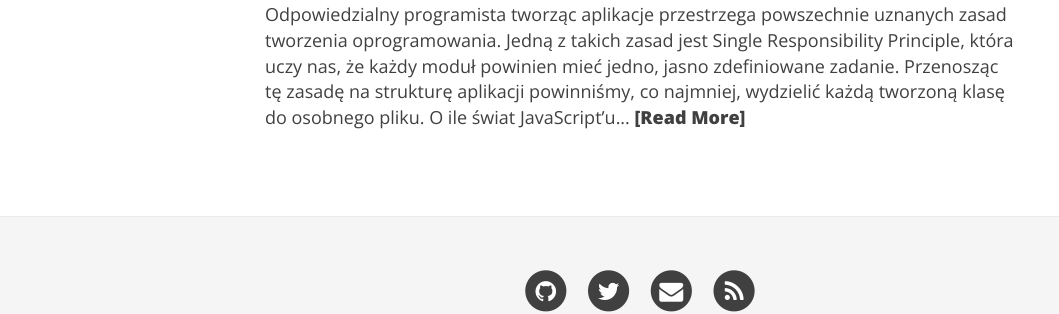
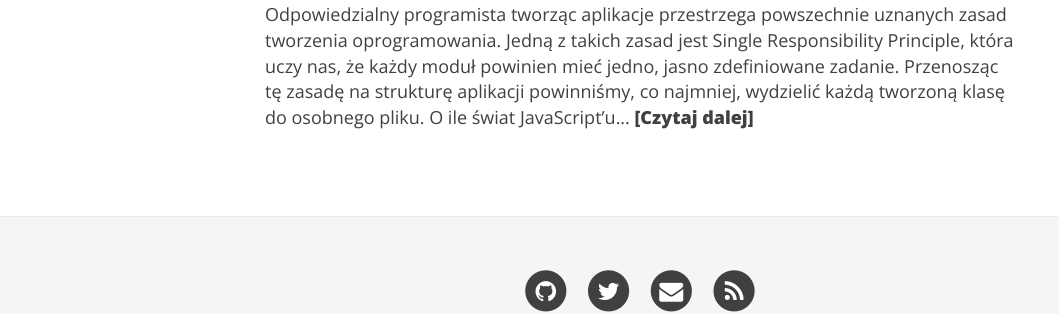
Before and after one commit to glipecki/glipecki.github.io, a Jekyll site: the page built from index.html, in a window 1280 px wide. Shown: the part 289-603 px from the top of the page, without its empty margins (0-1059 px from the left). Built offline with Jekyll 4.4.1, drawn with Linux system fonts in a browser that asks for light colours; nearby versions of some CDN libraries; the list of posts is cut into pages by our own code.

Commit message:
tłumaczenia

```diff
--- a/index.html
+++ b/index.html
@@ -25,7 +25,7 @@ subtitle:
       {{ post.excerpt | strip_html | xml_escape | truncatewords: site.excerpt_length }}
       {% assign excerpt_word_count = post.excerpt | number_of_words %}
       {% if post.content != post.excerpt or excerpt_word_count > site.excerpt_length %}
-        <a href="{{ post.url | prepend: site.baseurl }}" class="post-read-more">[Read&nbsp;More]</a>
+        <a href="{{ post.url | prepend: site.baseurl }}" class="post-read-more">[Czytaj&nbsp;dalej]</a>
       {% endif %}
     </div>
 
```
